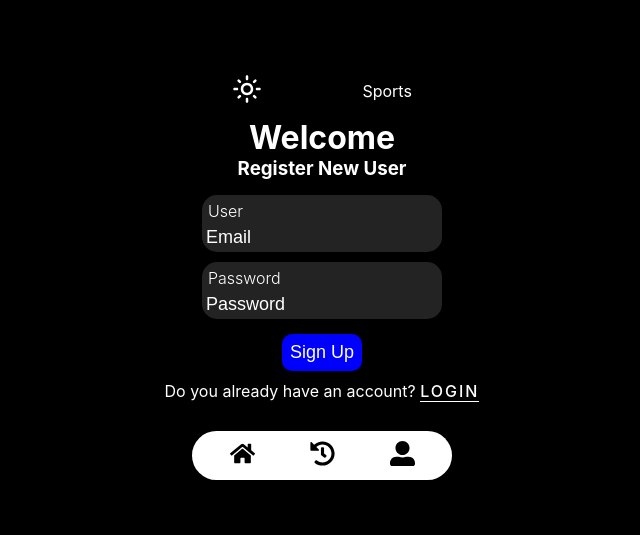
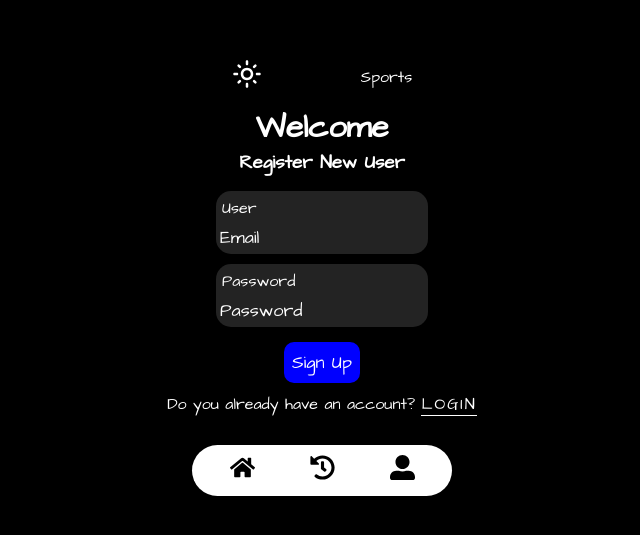
Before and after one commit to alexiscjscab/app-sports, a React (Vite) app in the folder sports/: page /signup in a window 1280 px wide. Shown: the part 123-658 px from the top of the page, without its empty margins (318-958 px from the left). Built offline with nearby package versions, Linux system fonts and the light colour scheme.

Commit message:
Change font-size

```diff
--- a/sports/index.html
+++ b/sports/index.html
@@ -4,7 +4,14 @@
     <meta charset="UTF-8" />
     <link rel="icon" type="image/svg+xml" href="/src/favicon.svg" />
     <meta name="viewport" content="width=device-width, initial-scale=1.0" />
-    <title>Vite App</title>
+
+    <link rel="preconnect" href="https://fonts.googleapis.com" />
+    <link rel="preconnect" href="https://fonts.gstatic.com" crossorigin />
+    <link
+      href="https://fonts.googleapis.com/css2?family=Architects+Daughter&display=swap"
+      rel="stylesheet"
+    />
+    <title>Sport</title>
   </head>
   <body>
     <div id="root"></div>
--- a/sports/src/components/Home/HomeStyled.tsx
+++ b/sports/src/components/Home/HomeStyled.tsx
@@ -28,6 +28,7 @@ export const ButtonHome = styled.button`
   color: #fff;
   font-size: 18px;
   margin: 10px;
+  font-family: 'Architects Daughter', cursive;
   &:hover{
     transform: scale(1.1);
     font-weight: bold;
--- a/sports/src/components/Login/FormStyled.tsx
+++ b/sports/src/components/Login/FormStyled.tsx
@@ -16,8 +16,10 @@ input{
   border: none;
   margin: 2px;
   background: transparent;
+  font-family: 'Architects Daughter', cursive;
   &::placeholder{
     color: ${(props: any) => props.colorTheme  === 'dark' ? '#fff' :' #000' };
+    font-family: 'Architects Daughter', cursive;
   }
   // dark light
   color: ${(props: any) => props.colorTheme  === 'dark' ? '#fff' :' #000' };
@@ -94,6 +96,7 @@ export const ButtonBlue = styled.button`
   color: #fff;
   font-size: 18px;
   margin: 10px;
+  font-family: 'Architects Daughter', cursive;
   &:hover{
     transform: scale(1.1);
     font-weight: bold;
--- a/sports/src/index.css
+++ b/sports/src/index.css
@@ -1,18 +1,16 @@
 *{
   margin: 0;
   padding: 0;
+
 }
 
 body {
   margin: 0;
-  font-family: -apple-system, BlinkMacSystemFont, 'Segoe UI', 'Roboto', 'Oxygen',
-    'Ubuntu', 'Cantarell', 'Fira Sans', 'Droid Sans', 'Helvetica Neue',
-    sans-serif;
+  font-family: 'Architects Daughter', cursive;
   -webkit-font-smoothing: antialiased;
   -moz-osx-font-smoothing: grayscale;
 }
 
 code {
-  font-family: source-code-pro, Menlo, Monaco, Consolas, 'Courier New',
-    monospace;
+  font-family: source-code-pro, Menlo, Monaco, Consolas, 'Courier New', monospace;
 }
```
